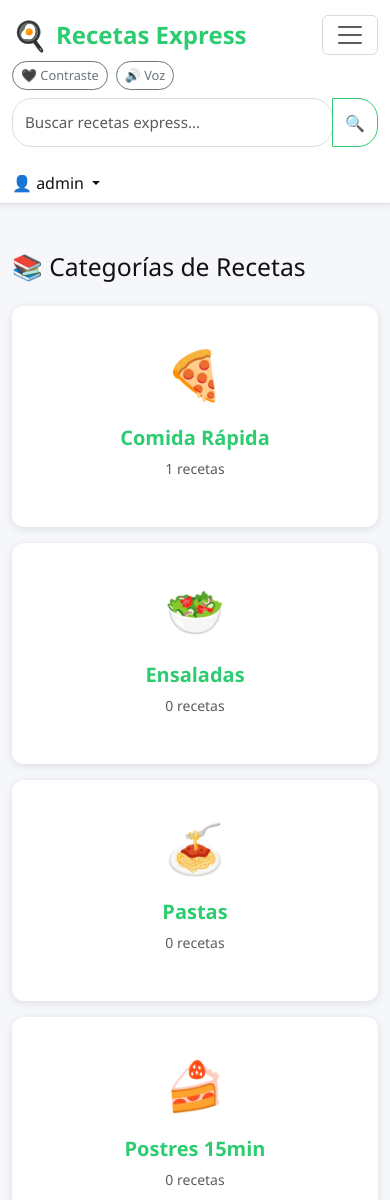
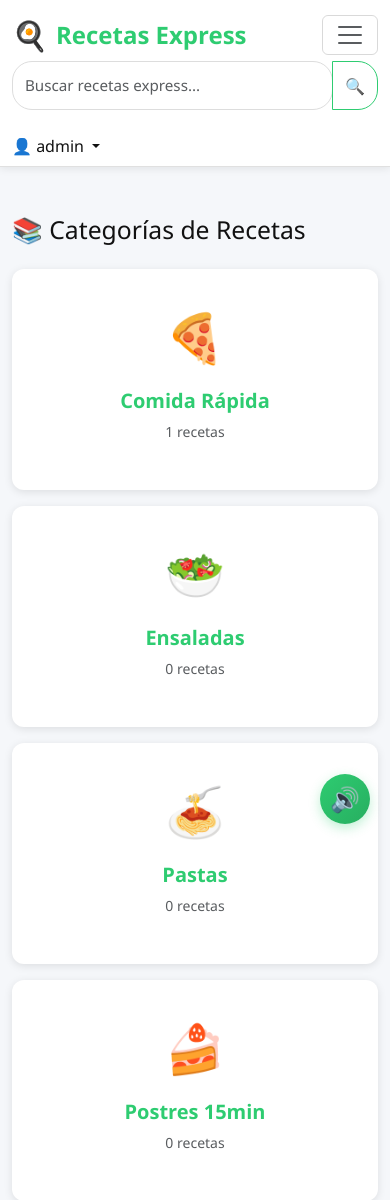
Before and after one commit to ThePuppetC/Recetas-Express, a Django app: page /categorias/ in a window 390 px wide, after a click that opens the changed part. Shown: the top 1200 px of the page. Run offline with Django 4.2, Linux system fonts and the light colour scheme; a user stored in the database is signed in; data comes from the database, SQL or seed files in the repository.

Commit message:
Mejorar accesibilidad: remover botón contraste y crear botón flotante de voz persistente

```diff
--- a/recetas_project/recetas_app/static/css/style.css
+++ b/recetas_project/recetas_app/static/css/style.css
@@ -19,53 +19,6 @@ body {
     font-family: 'Segoe UI', Tahoma, Geneva, Verdana, sans-serif;
     background-color: #f5f7fa;
     color: #111111;
-}
-
-body.high-contrast {
-    background-color: #000000;
-    color: #ffffff;
-}
-
-body.high-contrast .navbar,
-body.high-contrast .card,
-body.high-contrast .recipe-card,
-body.high-contrast .category-card,
-body.high-contrast .dropdown-menu,
-body.high-contrast .alert,
-body.high-contrast footer {
-    background-color: #111111 !important;
-    color: #ffffff !important;
-    border-color: #ffffff;
-}
-
-body.high-contrast a,
-body.high-contrast .text-muted,
-body.high-contrast .nav-link,
-body.high-contrast .dropdown-item,
-body.high-contrast .card-title,
-body.high-contrast .recipe-title,
-body.high-contrast h1,
-body.high-contrast h2,
-body.high-contrast h3,
-body.high-contrast h4,
-body.high-contrast h5,
-body.high-contrast h6,
-body.high-contrast p,
-body.high-contrast li,
-body.high-contrast label,
-body.high-contrast small {
-    color: #ffffff !important;
-}
-
-body.high-contrast .btn-outline-secondary,
-body.high-contrast .btn-outline-success {
-    color: #ffffff;
-    border-color: #ffffff;
-}
-
-body.high-contrast .btn-success {
-    background-color: #ffffff;
-    color: #000000;
 }
 
 html, body {
@@ -109,40 +62,61 @@ main.main-content {
     margin-left: -1px;
 }
 
-.accessibility-toolbar {
-    display: flex;
-    gap: 0.5rem;
-    flex-wrap: wrap;
-}
-
-.accessibility-toolbar .btn {
-    border-radius: 999px;
-    font-size: 0.8rem;
-}
-
 .scroll-target {
     scroll-margin-top: 120px;
 }
 
-.accessibility-toolbar {
+/* Botón flotante de voz */
+.voice-button-floating {
+    position: fixed;
+    bottom: 30px;
+    right: 30px;
+    width: 60px;
+    height: 60px;
+    border-radius: 50%;
+    background: linear-gradient(135deg, #2ecc71 0%, #27ae60 100%);
+    border: none;
+    color: white;
+    font-size: 28px;
+    cursor: pointer;
+    box-shadow: 0 4px 12px rgba(46, 204, 113, 0.3);
+    transition: all 0.3s ease;
+    z-index: 999;
     display: flex;
-    gap: 0.5rem;
-    flex-wrap: wrap;
+    align-items: center;
+    justify-content: center;
 }
 
-.accessibility-toolbar .btn {
-    border-radius: 999px;
-    font-size: 0.8rem;
+.voice-button-floating:hover {
+    transform: scale(1.1);
+    box-shadow: 0 6px 16px rgba(46, 204, 113, 0.4);
 }
 
-.scroll-target {
-    scroll-margin-top: 120px;
+.voice-button-floating:active {
+    transform: scale(0.95);
+}
+
+.voice-button-floating.playing {
+    animation: pulse 1.5s infinite;
+}
+
+@keyframes pulse {
+    0%, 100% { box-shadow: 0 4px 12px rgba(46, 204, 113, 0.3); }
+    50% { box-shadow: 0 4px 20px rgba(46, 204, 113, 0.6); }
 }
 
 @media (max-width: 768px) {
     .search-bar {
         width: 100%;
         margin-bottom: 0.5rem;
+    }
+
+    .voice-button-floating {
+        bottom: 20px;
+        right: 20px;
+        width: 50px;
+        height: 50px;
+        font-size: 24px;
     }
 }
 
--- a/recetas_project/recetas_app/templates/base.html
+++ b/recetas_project/recetas_app/templates/base.html
@@ -21,10 +21,6 @@
             </button>
             <div class="collapse navbar-collapse" id="navbarNav">
                 <div class="ms-auto d-flex gap-2 align-items-center flex-wrap">
-                    <div class="accessibility-toolbar d-flex gap-2">
-                        <button class="btn btn-outline-secondary btn-sm" type="button" id="contrast-toggle" aria-label="Activar contraste alto">🖤 Contraste</button>
-                        <button class="btn btn-outline-secondary btn-sm" type="button" id="voice-toggle" aria-label="Leer la página en voz alta">🔊 Voz</button>
-                    </div>
                     <div class="search-bar">
                         <form method="GET" action="{% url 'listar_recetas' %}" class="d-flex">
                             <input class="form-control" type="search" name="busqueda" placeholder="Buscar recetas express...">
@@ -86,29 +82,30 @@
         </div>
     </footer>
 
+    <!-- Botón flotante de voz -->
+    <button id="voice-button-floating" class="voice-button-floating" aria-label="Leer página en voz alta" title="Escuchar página">
+        🔊
+    </button>
+
     <script src="https://cdn.jsdelivr.net/npm/bootstrap@5.3.0/dist/js/bootstrap.bundle.min.js"></script>
     <script>
         document.addEventListener('DOMContentLoaded', function () {
-            const contrastButton = document.getElementById('contrast-toggle');
-            const voiceButton = document.getElementById('voice-toggle');
-            const body = document.body;
-
-            if (contrastButton) {
-                contrastButton.addEventListener('click', function () {
-                    body.classList.toggle('high-contrast');
-                    const enabled = body.classList.contains('high-contrast');
-                    contrastButton.textContent = enabled ? '⬛ Contraste ON' : '🖤 Contraste';
-                });
-            }
+            const voiceButton = document.getElementById('voice-button-floating');
 
             if (voiceButton) {
                 voiceButton.addEventListener('click', function () {
                     const text = document.body.innerText.replace(/\s+/g, ' ').trim();
                     if ('speechSynthesis' in window) {
-                        window.speechSynthesis.cancel();
-                        const utterance = new SpeechSynthesisUtterance(text);
-                        utterance.lang = 'es-ES';
-                        window.speechSynthesis.speak(utterance);
+                        if (window.speechSynthesis.speaking) {
+                            window.speechSynthesis.cancel();
+                            voiceButton.classList.remove('playing');
+                        } else {
+                            const utterance = new SpeechSynthesisUtterance(text);
+                            utterance.lang = 'es-ES';
+                            utterance.onstart = () => voiceButton.classList.add('playing');
+                            utterance.onend = () => voiceButton.classList.remove('playing');
+                            window.speechSynthesis.speak(utterance);
+                        }
                     }
                 });
             }
```
Also changed, not shown: recetas_project/media/recetas/2026/08/01/receta_QuOTvWn.jpg (added), recetas_project/media/recetas/2026/08/01/receta_f1FuL5P.jpg (added).
